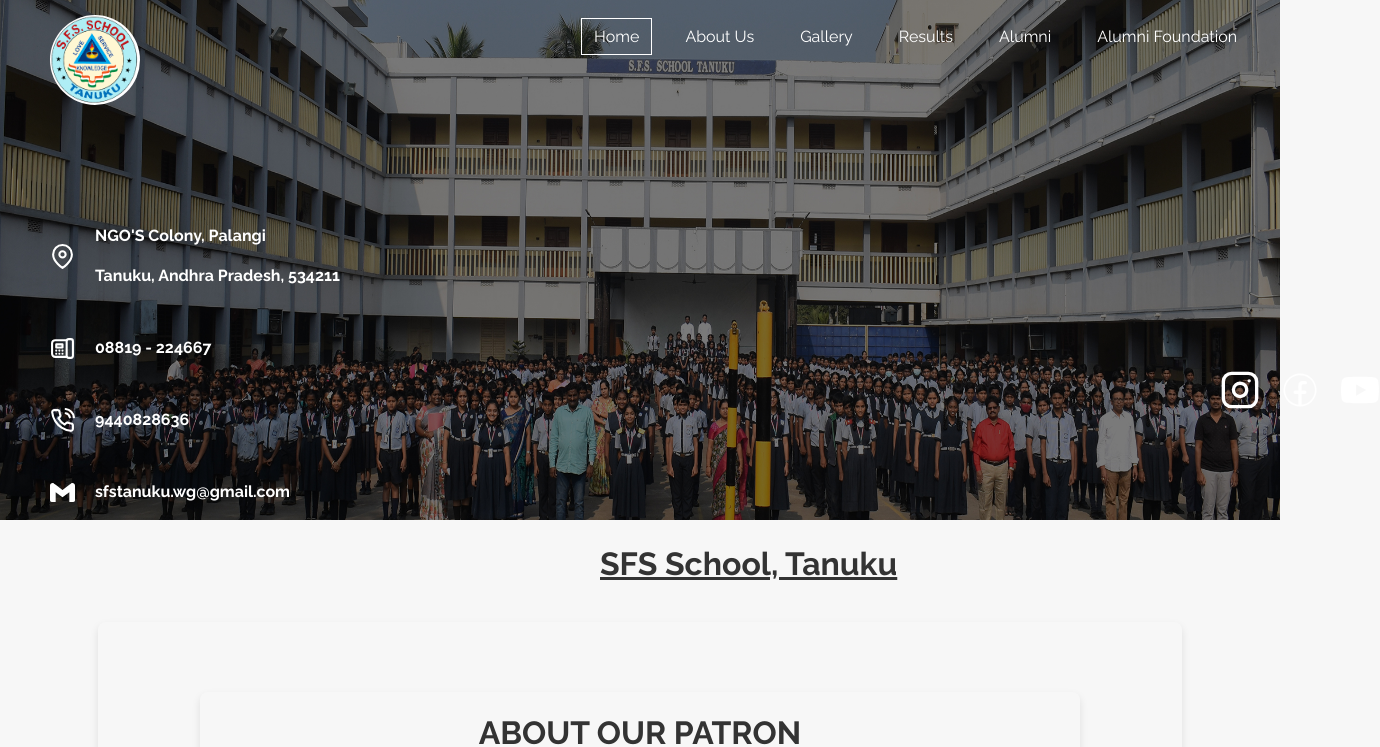
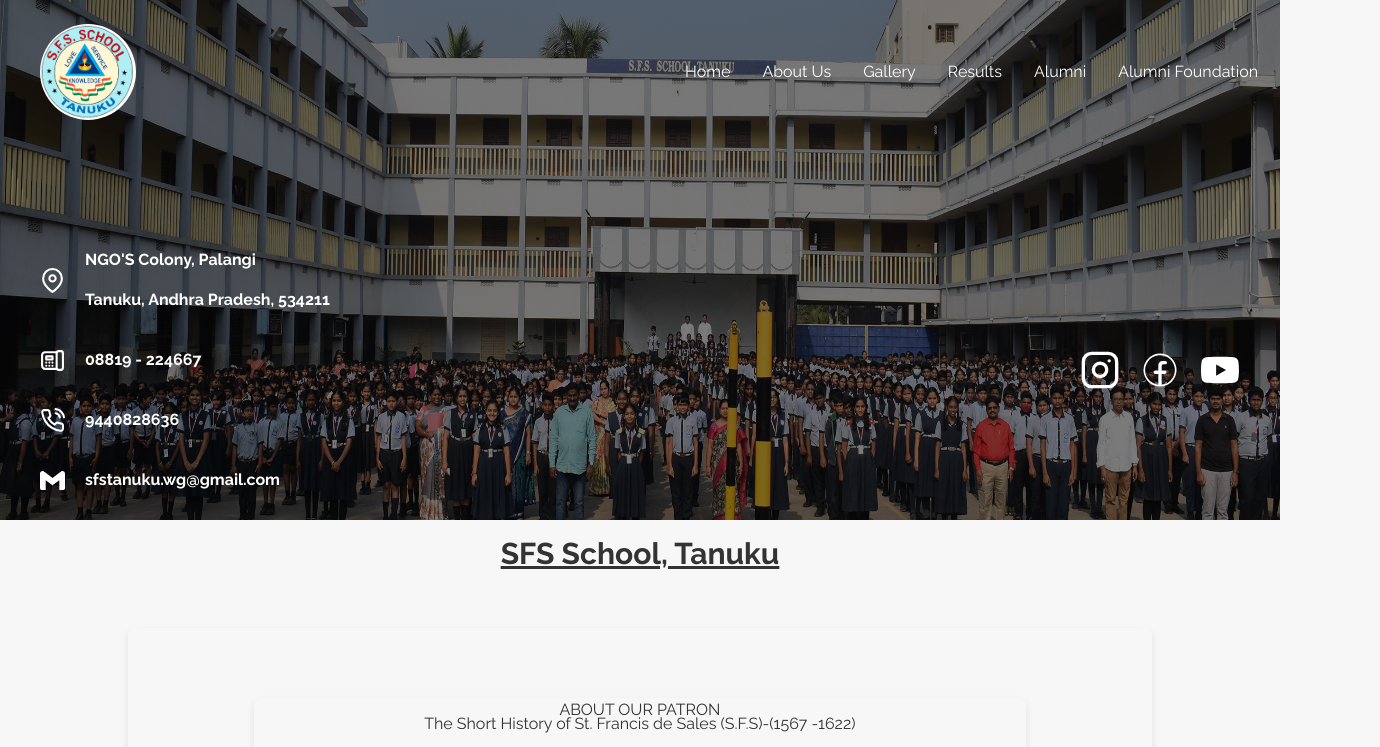
Before and after one commit to Naveennavin5658/SFS-CompleteCode, a React (Create React App) app: page / in a window 1280 px wide. Shown: the top 747 px of the page, 1380 px wide, since content can reach past the window. Built offline with nearby package versions, Linux system fonts and the light colour scheme.

Commit message:
Added new Header and tailwind config

```diff
--- a/src/Header.js
+++ b/src/Header.js
@@ -1,60 +1,61 @@
 import React from "react";
 import { NavLink } from "react-router-dom";
-import "./Header.css"; // Import the CSS file
+// import "./Header.css";
 import logo from ".//assests/logo.png";
 import { LuInstagram } from "react-icons/lu";
 import { FaYoutube } from "react-icons/fa";
 import { CiFacebook } from "react-icons/ci";
 import sfsEdit1 from "./assests/sfsHome.jpg";
-import {FiMapPin, FiPhoneCall} from "react-icons/fi"
-import { TbDeviceLandlinePhone} from "react-icons/tb"
+import { FiMapPin, FiPhoneCall } from "react-icons/fi";
+import { TbDeviceLandlinePhone } from "react-icons/tb";
 import { SiGmail } from "react-icons/si";
 
 function Header() {
-  // const openLinkInNewTab = (url) => {
-  //   window.open(url, "_blank");
-  // };
   return (
-    <header className="header">
-      <div className="header-navbar-content">
-        <nav className="navbar">
-          <ul>
-            <li>
-              <NavLink exact to="/" activeClassName="active-link">
+    <header className="header relative">
+        <nav className="absolute right-0 top-6 flex items-center justify-between w-full px-4 pl-10">
+        <img
+        src={logo}
+        alt="School Logo"
+        className="h-24 w-24 rounded-full"
+      />
+          <ul className="ml-auto flex gap-5 w-fit">
+            <li className="list-item">
+              <NavLink exact to="/" activeClassName="border border-white" className="text-white hover:border hover:border-white py-3 px-1.5 cursor-pointer">
                 Home
               </NavLink>
             </li>
             <li>
-              <NavLink to="/about-us" activeClassName="active-link">
+              <NavLink to="/about-us" activeClassName="border border-white" className="text-white hover:border hover:border-white py-3 px-1.5 cursor-pointer">
                 About Us
               </NavLink>
             </li>
             <li>
-              <NavLink to="/gallery" activeClassName="active-link">
+              <NavLink to="/gallery" activeClassName="border border-white" className="text-white hover:border hover:border-white py-3 px-1.5 cursor-pointer">
                 Gallery
               </NavLink>
             </li>
             <li>
-              <NavLink to="/results" activeClassName="active-link">
+              <NavLink to="/results" activeClassName="border border-white" className="text-white hover:border hover:border-white py-3 px-1.5 cursor-pointer">
                 Results
               </NavLink>
             </li>
             <li>
-              <NavLink to="/alumni" activeClassName="active-link">
+              <NavLink to="/alumni" activeClassName="border border-white" className="text-white hover:border hover:border-white py-3 px-1.5 cursor-pointer">
                 Alumni
               </NavLink>
             </li>
             <li>
               <NavLink
                 to="/sfs-alumni-foundation"
-                activeClassName="active-link"
+                activeClassName="border border-white"
+                className="text-white hover:border hover:border-white py-3 px-1.5 cursor-pointer"
               >
                 Alumni Foundation
               </NavLink>
             </li>
           </ul>
         </nav>
-      </div>
       <img
         className="background-image"
         src={sfsEdit1}
@@ -64,44 +65,58 @@
         }}
         alt="sample"
       />
-      <img
-        className="header-logo"
-        src={logo}
-        alt="School Logo"
-        style={{ height: "90px", width: "90px", borderRadius: "100%" }}
-      />
 
-      <div className="address-container1">
-        <div className="address">
+      <div className="absolute bottom-0 flex flex-col md:flex-row items-start md:items-center justify-between w-full px-10 pb-5">
+        <div className="flex flex-col gap-5">
+        <div className="flex items-center text-white gap-5">
           <FiMapPin size={25} />
           <p>
-          <b>NGO'S Colony, Palangi</b> <br/>
+            <b>NGO'S Colony, Palangi</b> <br />
             <b>Tanuku, Andhra Pradesh, 534211</b>
           </p>
         </div>
-        <div className="address">
+        <div className="flex items-center text-white gap-5">
           <TbDeviceLandlinePhone size={25} />
           <p>
             <b>08819 - 224667</b>
           </p>
         </div>
-        <div className="address">
+        <div className="flex items-center text-white gap-5">
           <FiPhoneCall size={25} />
           <p>
             <b>9440828636</b>
           </p>
         </div>
-        <div className="address">
+        <div className="flex items-center text-white gap-5">
           <SiGmail size={25} />
           <p>
             <b>sfstanuku.wg@gmail.com</b>
           </p>
         </div>
-        <div className="header-right">
-          <a href="https://www.instagram.com/" rel="noreferrer" target={"_blank"}><LuInstagram size={40} color="white" /></a>
-          <a href="https://www.instagram.com/" rel="noreferrer" target={"_blank"}><CiFacebook size={40} color="white" /></a>
-          <a href="https://www.instagram.com/" rel="noreferrer" target={"_blank"}><FaYoutube size={40} color="white" /></a>
+        </div>
 
+        <div className="flex items-center gap-5">
+          <a
+            href="https://www.instagram.com/"
+            rel="noreferrer"
+            target={"_blank"}
+          >
+            <LuInstagram size={40} color="white" />
+          </a>
+          <a
+            href="https://www.instagram.com/"
+            rel="noreferrer"
+            target={"_blank"}
+          >
+            <CiFacebook size={40} color="white" />
+          </a>
+          <a
+            href="https://www.instagram.com/"
+            rel="noreferrer"
+            target={"_blank"}
+          >
+            <FaYoutube size={40} color="white" />
+          </a>
         </div>
       </div>
     </header>
--- a/src/Home.js
+++ b/src/Home.js
@@ -20,12 +20,11 @@
 import FrVijay from "./assests/Fr Ch Vijay.jpg";
 import FrThomas from "./assests/Fr. Thomas.png";
 import Swiper from "./Swiper";
-import { alignProperty } from "@mui/material/styles/cssUtils";
 
 function HomePage() {
   return (
     <div>
-    <h1 className="school-title-header"><u>SFS School, Tanuku</u></h1>
+    <h1 className="text-center text-3xl font-bold py-4"><span className="underline">SFS School, Tanuku</span></h1>
       <Swiper />
 
       <main className="main-content">
--- /dev/null
+++ b/tailwind.config.js
@@ -0,0 +1,10 @@
+/** @type {import('tailwindcss').Config} */
+module.exports = {
+  content: [
+    "./src/**/*.{js,jsx,ts,tsx}",
+  ],
+  theme: {
+    extend: {},
+  },
+  plugins: [],
+}
```
Also changed, not shown: package.json (+3 -4 lines), src/index.css (+3 -14 lines), 1 other file (tests, documents, lock files or other folders). Lines whose indentation alone changed are shown as unchanged.
